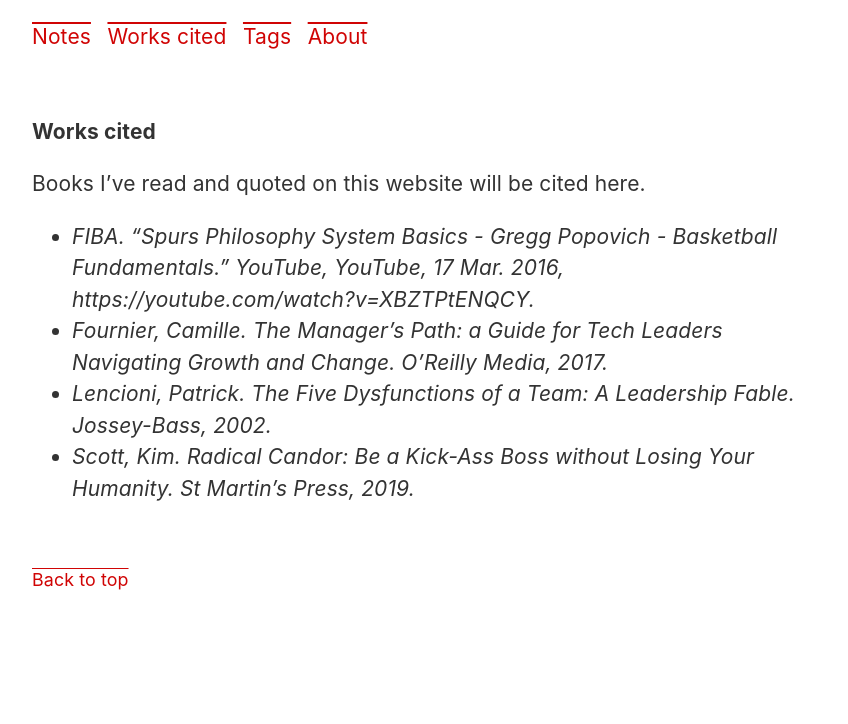
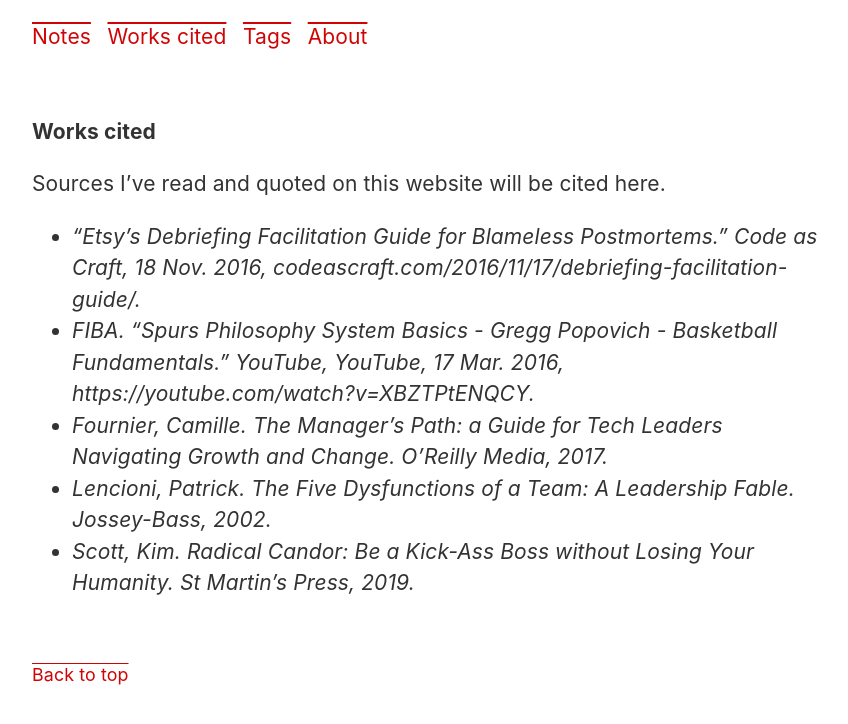
Before and after one commit to matyus/matyus.github.com, a Jekyll site: the page built from works-cited.md, in a window 1280 px wide. Shown: the top 724 px of the page, without its empty margins (208-1056 px from the left). Built offline with Jekyll 4.4.1, drawn with Linux system fonts in a browser that asks for light colours; our own code applies the rules of GitHub Pages for plain Markdown files.

Commit message:
etsy six blind men parable

```diff
--- a/works-cited.md
+++ b/works-cited.md
@@ -4,7 +4,9 @@
 
 # Works cited
 
-Books I've read and quoted on this website will be cited here.
+Sources I've read and quoted on this website will be cited here.
+
+* “Etsy's Debriefing Facilitation Guide for Blameless Postmortems.” Code as Craft, 18 Nov. 2016, codeascraft.com/2016/11/17/debriefing-facilitation-guide/.
 * FIBA. “Spurs Philosophy System Basics - Gregg Popovich - Basketball Fundamentals.” YouTube, YouTube, 17 Mar. 2016, https://youtube.com/watch?v=XBZTPtENQCY.
 * Fournier, Camille. The Manager's Path: a Guide for Tech Leaders Navigating Growth and Change. O'Reilly Media, 2017.
 * Lencioni, Patrick. The Five Dysfunctions of a Team: A Leadership Fable. Jossey-Bass, 2002.
```
Also changed, not shown: _posts/2019-07-31-parable-of-the-blind-men-and-the-elephant.md (added, +10 -0 lines).
